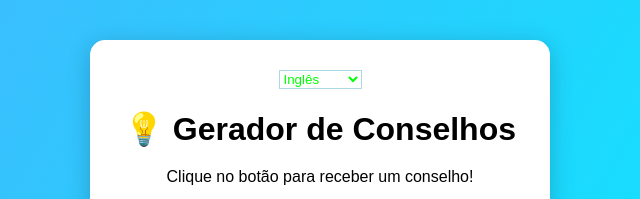
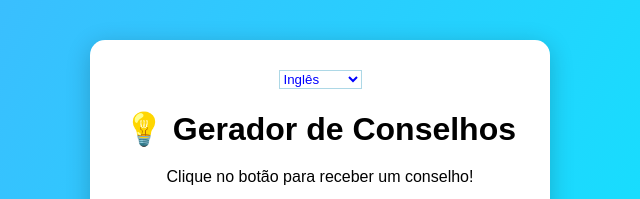
Before and after one commit to Felipe00lk/conselho, a plain HTML site: page index.html in a window 1280 px wide. Shown: the part 243-442 px from the top of the page, 320-960 px from the left. Drawn offline with Linux system fonts and the light colour scheme.

Commit message:
Update style.css

```diff
--- a/style.css
+++ b/style.css
@@ -20,7 +20,7 @@ body {
 #idioma{
  background:none;
     border: solid 1px lightblue;
-    color: lime;
+    color: blue;
 
 }
 h1 {
```
